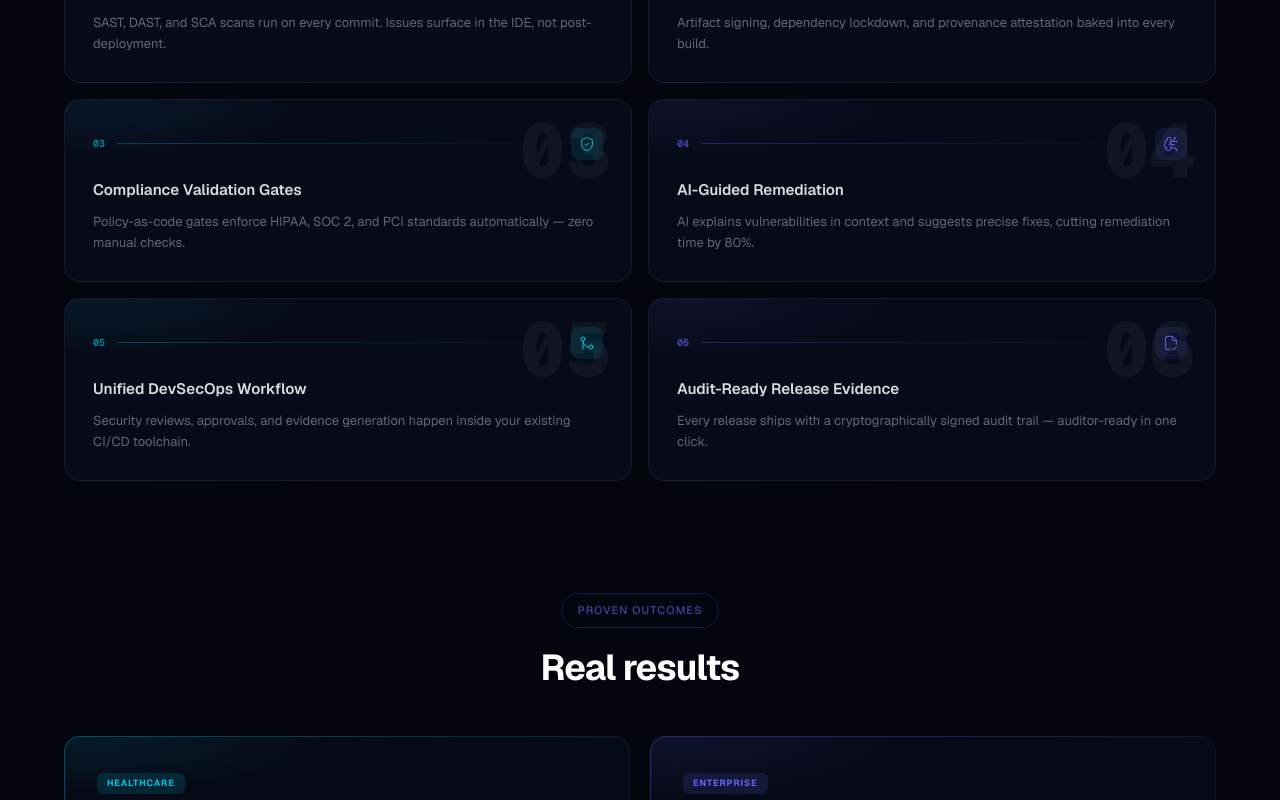
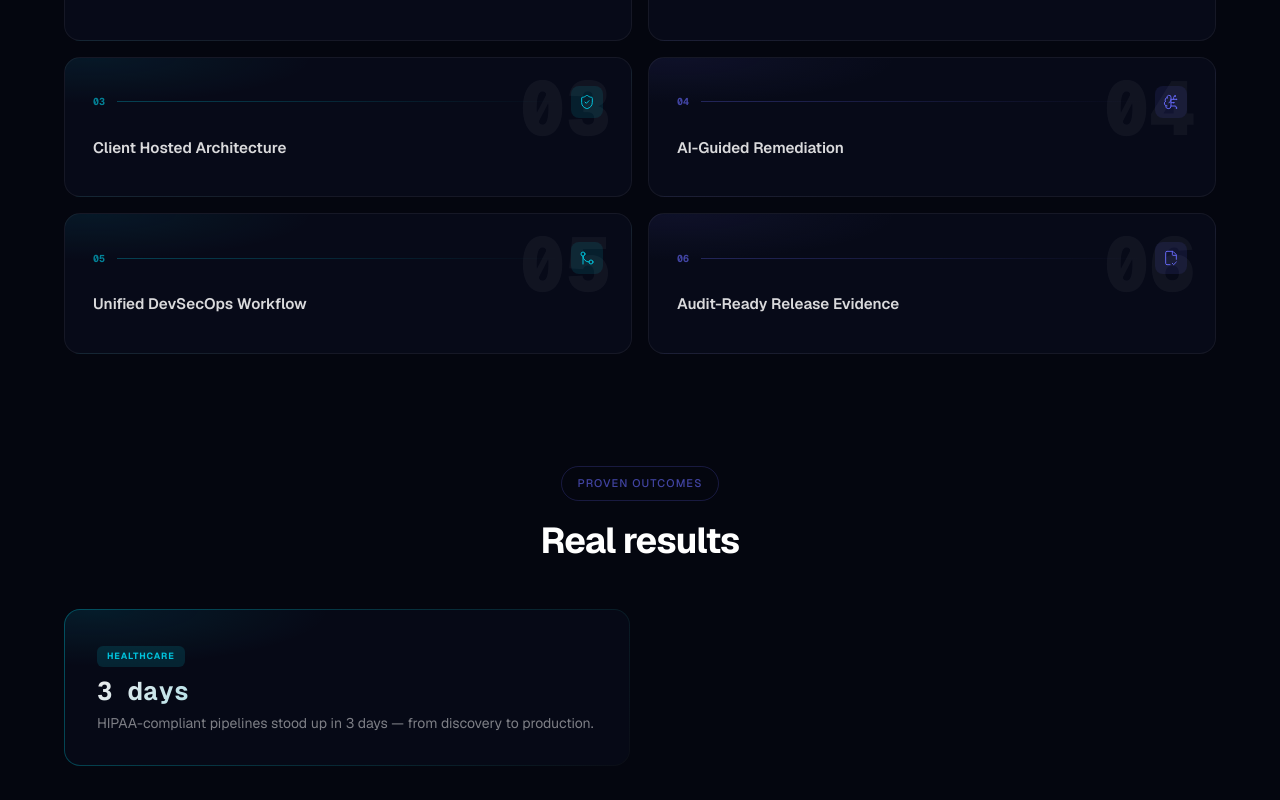
Before and after one commit to ankur1825/horizon-relevance, a Next.js app: page /products/ai-powered-secure-sdlc in a window 1280 px wide. Shown: the part 1780-2580 px from the top of the page. Built offline with nearby package versions, Linux system fonts and the light colour scheme.

Commit message:
Clear descriptions for capabilities and outcomes
Removed descriptions for several capabilities and an outcome.

```diff
--- a/app/products/ai-powered-secure-sdlc/page.tsx
+++ b/app/products/ai-powered-secure-sdlc/page.tsx
@@ -23,32 +23,32 @@ const data: ProductPageData = {
     {
       icon: ScanLine,
       title: "Continuous Security Scanning",
-      description: "SAST, DAST, and SCA scans run on every commit. Issues surface in the IDE, not post-deployment.",
+      description: " ",
     },
     {
       icon: Hammer,
       title: "Secure Build Pipelines",
-      description: "Artifact signing, dependency lockdown, and provenance attestation baked into every build.",
+      description: " ",
     },
     {
       icon: ShieldCheck,
-      title: "Compliance Validation Gates",
-      description: "Policy-as-code gates enforce HIPAA, SOC 2, and PCI standards automatically — zero manual checks.",
+      title: "Client Hosted Architecture",
+      description: " ",
     },
     {
       icon: BrainCircuit,
       title: "AI-Guided Remediation",
-      description: "AI explains vulnerabilities in context and suggests precise fixes, cutting remediation time by 80%.",
+      description: " ",
     },
     {
       icon: GitMerge,
       title: "Unified DevSecOps Workflow",
-      description: "Security reviews, approvals, and evidence generation happen inside your existing CI/CD toolchain.",
+      description: " ",
     },
     {
       icon: FileCheck2,
       title: "Audit-Ready Release Evidence",
-      description: "Every release ships with a cryptographically signed audit trail — auditor-ready in one click.",
+      description: " ",
     },
   ],
   outcomes: [
@@ -56,11 +56,6 @@ const data: ProductPageData = {
       metric: "3 days",
       industry: "Healthcare",
       result: "HIPAA-compliant pipelines stood up in 3 days — from discovery to production.",
-    },
-    {
-      metric: "Zero",
-      industry: "Enterprise",
-      result: "Zero audit findings post-release across 40+ services in a regulated financial environment.",
     },
   ],
   cta: "Explore Secure SDLC",
```
